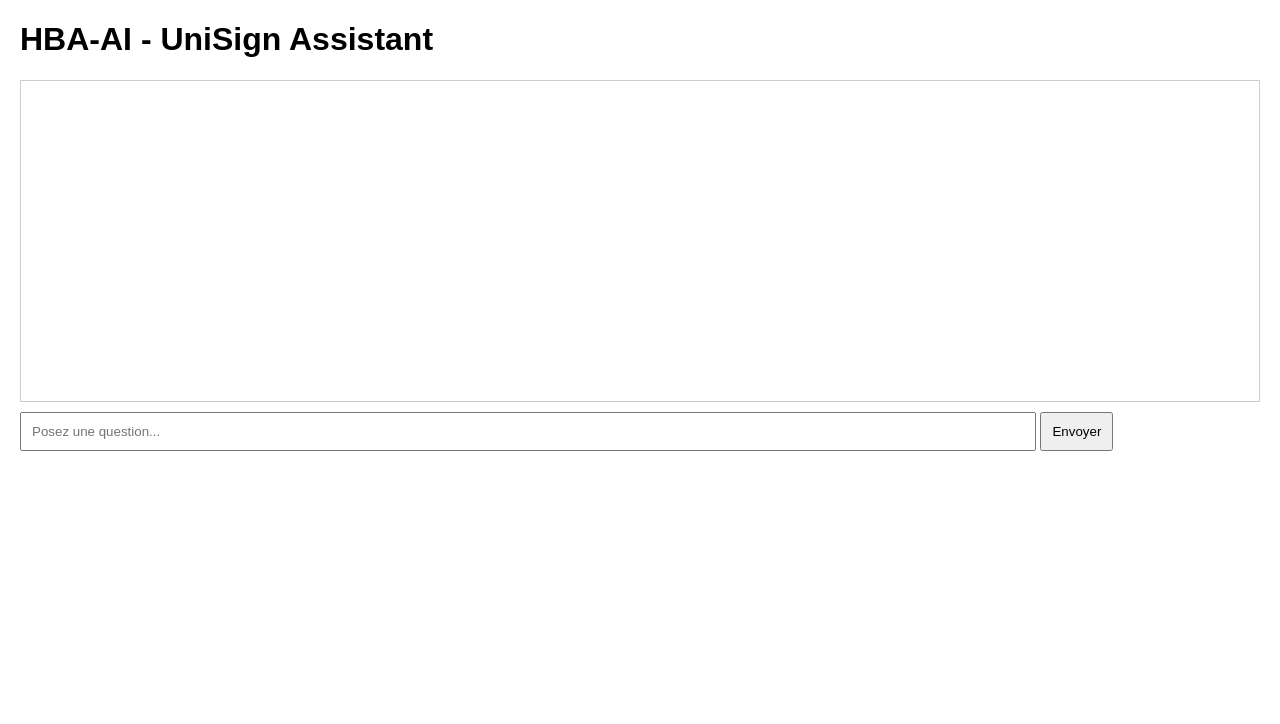
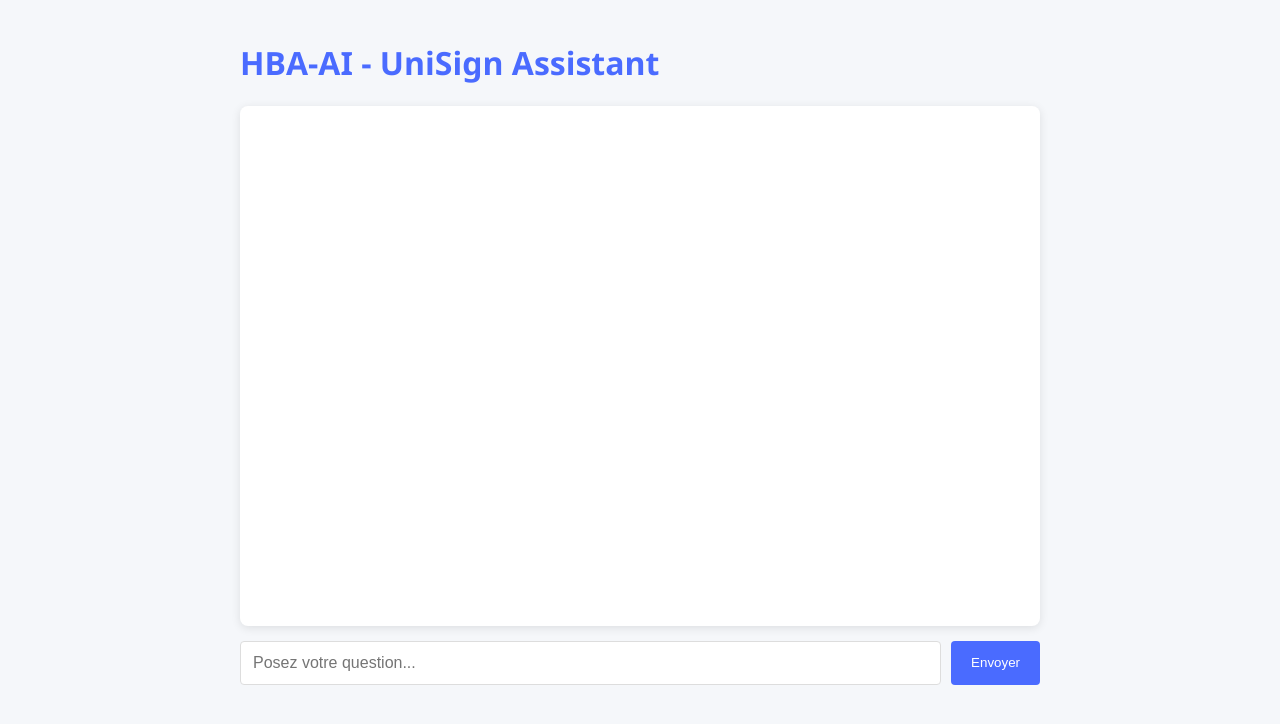
Before and after one commit to ragnaar12/chat-ai, a plain HTML site: page index.html in a window 1280 px wide. Both pictures are taken after a click on the button "Envoyer". Drawn offline with Linux system fonts and the light colour scheme.

Commit message:
index.html

```diff
--- a/index.html
+++ b/index.html
@@ -2,73 +2,124 @@
 <html lang="fr">
 <head>
   <meta charset="UTF-8" />
-  <title>UniSign Assistant</title>
+  <meta name="viewport" content="width=device-width, initial-scale=1.0">
+  <title>HBA-AI - UniSign Assistant</title>
   <style>
-    body { font-family: Arial; margin: 20px; }
-    #chatbox { border: 1px solid #ccc; padding: 10px; height: 300px; overflow-y: auto; margin-bottom: 10px; }
-    input[type="text"] { width: 80%; padding: 10px; }
-    button { padding: 10px; }
-    .user { color: blue; }
-    .bot { color: green; }
+    :root {
+      --primary: #4a6bff;
+      --secondary: #10a37f;
+    }
+    body {
+      font-family: 'Segoe UI', Arial;
+      max-width: 800px;
+      margin: 0 auto;
+      padding: 20px;
+      background: #f5f7fa;
+    }
+    #chatbox {
+      background: white;
+      border-radius: 8px;
+      box-shadow: 0 2px 10px rgba(0,0,0,0.1);
+      padding: 20px;
+      height: 60vh;
+      overflow-y: auto;
+      margin-bottom: 15px;
+    }
+    .input-group {
+      display: flex;
+      gap: 10px;
+    }
+    input[type="text"] {
+      flex: 1;
+      padding: 12px;
+      border: 1px solid #ddd;
+      border-radius: 4px;
+      font-size: 16px;
+    }
+    button {
+      background: var(--primary);
+      color: white;
+      border: none;
+      padding: 0 20px;
+      border-radius: 4px;
+      cursor: pointer;
+      transition: background 0.3s;
+    }
+    button:hover {
+      background: #3a5bef;
+    }
+    .user {
+      color: var(--primary);
+      margin-bottom: 8px;
+    }
+    .bot {
+      color: var(--secondary);
+      margin-bottom: 20px;
+    }
+    .typing {
+      opacity: 0.7;
+      font-style: italic;
+    }
+    @media (max-width: 600px) {
+      #chatbox { height: 50vh; }
+    }
   </style>
 </head>
 <body>
 
-  <h1>HBA-AI - UniSign Assistant</h1>
+  <h1 style="color: var(--primary)">HBA-AI - UniSign Assistant</h1>
   <div id="chatbox"></div>
-  <input type="text" id="userInput" placeholder="Posez une question..." />
-  <button onclick="submitQuestion()">Envoyer</button>
+  <div class="input-group">
+    <input type="text" id="userInput" placeholder="Posez votre question..." />
+    <button onclick="submitQuestion()">Envoyer</button>
+  </div>
 
   <script>
+    const API_URL = 'http://localhost:3000/chat';
+    const chatbox = document.getElementById("chatbox");
+
+    // FAQ améliorée avec déclencheurs multiples
     const faqList = [
-      { question: "travailler efficacement", response: "Pour travailler efficacement..." },
-      { question: "gestion du temps", response: "La gestion du temps repose sur..." },
-      { question: "trouver motivation", response: "La motivation vient souvent de l'objectif..." },
-      { question: "étudier efficacement", response: "Pour étudier efficacement..." },
-      { question: "prendre des décisions", response: "Prendre une décision nécessite..." },
-      { question: "améliorer mémoire", response: "Pour améliorer votre mémoire..." },
-      { question: "apprendre nouvelles compétences", response: "Pour apprendre une nouvelle compétence..." },
-      { question: "comment surmonter échec", response: "L'échec est une opportunité d'apprentissage..." }
+      {
+        triggers: ["travailler efficacement", "productivité"],
+        response: "Pour travailler efficacement, priorisez vos tâches avec la matrice Eisenhower et utilisez la technique Pomodoro."
+      },
+      // ... autres FAQ (même format)
     ];
 
+    function addMessage(sender, text) {
+      const messageDiv = document.createElement('div');
+      messageDiv.className = sender;
+      messageDiv.innerHTML = `<strong>${sender === 'user' ? 'Vous' : 'HBA-AI'}:</strong> ${text}`;
+      chatbox.appendChild(messageDiv);
+      chatbox.scrollTop = chatbox.scrollHeight;
+    }
+
     async function submitQuestion() {
-      const userInput = document.getElementById("userInput").value.toLowerCase().trim();
-      const responsesDiv = document.getElementById("chatbox");
+      const userInput = document.getElementById("userInput").value.trim();
+      if (!userInput) return;
+
       document.getElementById("userInput").value = '';
+      addMessage('user', userInput);
 
-      if (userInput === "") return;
+      // Typing indicator
+      const typingIndicator = document.createElement('div');
+      typingIndicator.className = 'bot typing';
+      typingIndicator.textContent = "HBA-AI réfléchit...";
+      chatbox.appendChild(typingIndicator);
+      chatbox.scrollTop = chatbox.scrollHeight;
 
-      const match = faqList.find(faq => userInput.includes(faq.question));
-      let responseMessage;
+      try {
+        // Vérification FAQ
+        const matchedFAQ = faqList.find(faq =>
+          faq.triggers.some(trigger => userInput.toLowerCase().includes(trigger))
+        );
 
-      if (match) {
-        responseMessage = match.response;
-      } else {
-        try {
-          const res = await fetch("http://localhost:3000/chat", {
+        let response;
+        if (matchedFAQ) {
+          response = { response: matchedFAQ.response };
+        } else {
+          const res = await fetch(API_URL, {
             method: "POST",
             headers: { "Content-Type": "application/json" },
-            body: JSON.stringify({ message: userInput }),
-          });
-          const data = await res.json();
-          responseMessage = data.response;
-        } catch (error) {
-          console.error("Erreur:", error);
-          responseMessage = "Erreur de connexion à ChatGPT.";
-        }
-      }
-
-      responsesDiv.innerHTML += `<div class="user"><strong>Vous:</strong> ${userInput}</div>`;
-      responsesDiv.innerHTML += `<div class="bot"><strong>HBA-AI:</strong> ${responseMessage}</div>`;
-      responsesDiv.scrollTop = responsesDiv.scrollHeight;
-    }
-
-    document.getElementById('userInput').addEventListener('keydown', function(event) {
-      if (event.key === 'Enter') {
-        submitQuestion();
-      }
-    });
-  </script>
-
-</body>
-</html>
+            body: JSON.stringify({ message: user
```
